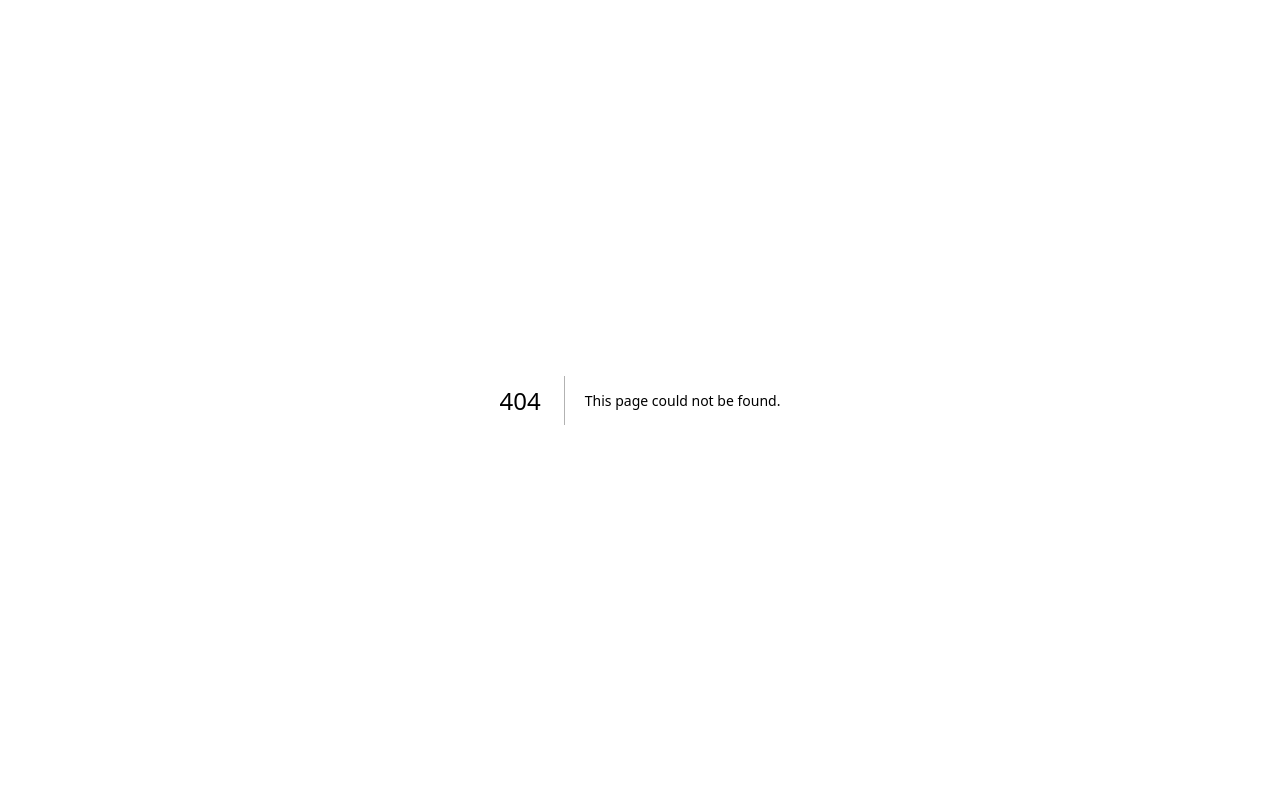
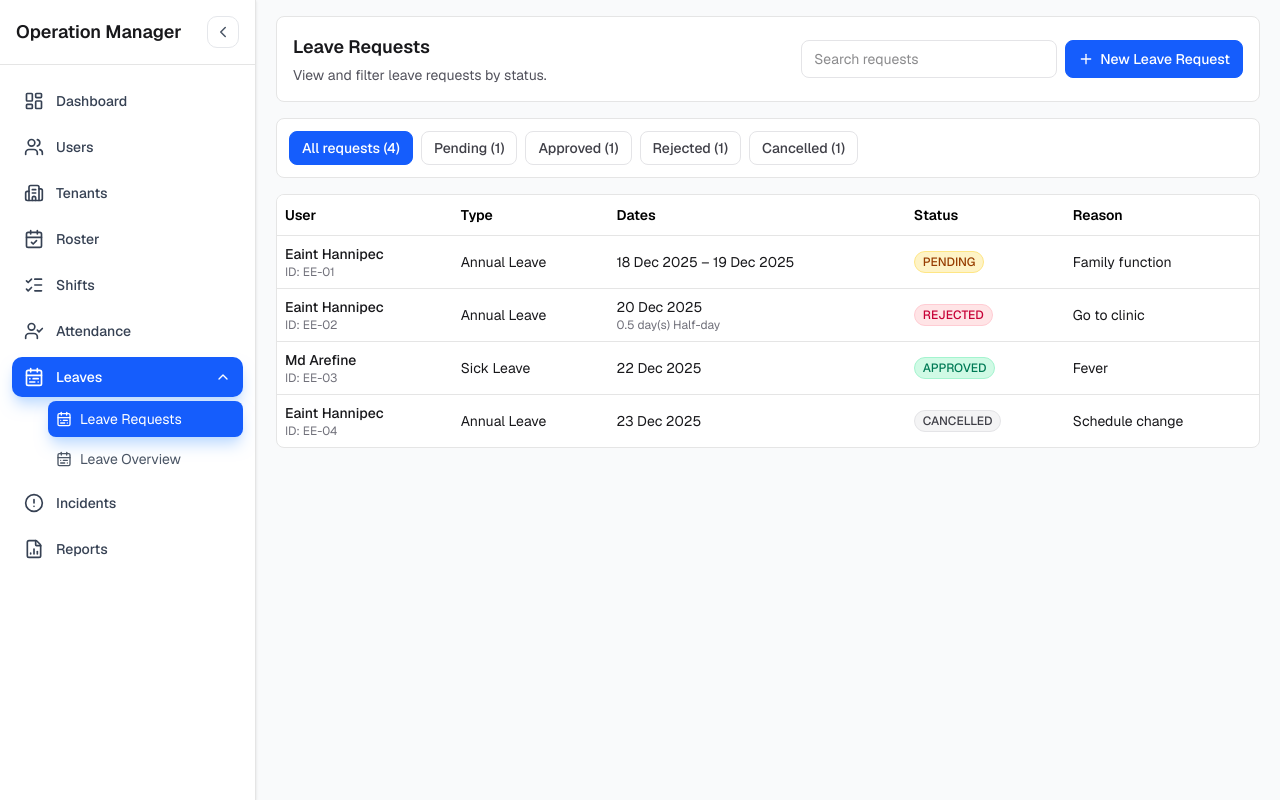
Before and after one commit to MdArefineAhamedJoy/oms, a Next.js app: page /om/leave/request in a window 1280 px wide. Before the commit this address had no page. Built offline with nearby package versions, Linux system fonts and the light colour scheme.

Commit message:
update request page

```diff
--- /dev/null
+++ b/src/app/(protected-route)/om/leave/layout.tsx
@@ -0,0 +1,3 @@
+export default function LeaveLayout({ children }: { children: React.ReactNode }) {
+  return <>{children}</>;
+}
--- /dev/null
+++ b/src/app/(protected-route)/om/leave/overview/page.tsx
@@ -0,0 +1,8 @@
+export default function Page() {
+  return (
+    <div className="rounded-md border bg-white p-6">
+      <h2 className="text-lg font-semibold">Leave Overview</h2>
+      <p className="mt-2 text-sm text-zinc-600">Summary of balances, upcoming leaves, and stats.</p>
+    </div>
+  );
+}
--- a/src/app/(protected-route)/om/leave/page.tsx
+++ b/src/app/(protected-route)/om/leave/page.tsx
@@ -1,13 +1,6 @@
-import Card from "@/components/Card";
+import { redirect } from "next/navigation";
 
 export default function Page() {
-  return (
-    <div className="space-y-4">
-      <Card title="Leave" description="OM: manage requests">
-        <div className="rounded-md border border-zinc-200 dark:border-zinc-800">
-          <div className="p-3 text-sm">Requests placeholder</div>
-        </div>
-      </Card>
-    </div>
-  );
+  // Default to the Overview tab
+  redirect("/om/leave/overview");
 }
--- /dev/null
+++ b/src/app/(protected-route)/om/leave/request/page.tsx
@@ -0,0 +1,148 @@
+"use client";
+
+import Link from "next/link";
+import { useMemo, useState } from "react";
+import DataTable, { Column } from "@/components/common/DataTable";
+import { cn } from "@/lib/utils";
+import rawData from "@/data/leave-requests.json";
+import { Plus } from "lucide-react";
+
+type LeaveStatus = "Pending" | "Approved" | "Rejected" | "Cancelled";
+
+type LeaveRow = {
+  id: string;
+  name: string;        // e.g., "Eaint Hannipec"
+  type: string;        // e.g., "Annual Leave"
+  dates: string;       // e.g., "20 Dec 2025 (0.5 day | Half-day)"
+  status: LeaveStatus; // "Pending" | "Approved" | "Rejected" | "Cancelled"
+  reason: string;      // e.g., "Go to clinic"
+};
+
+const DATA = rawData as LeaveRow[];
+const STATUS_ORDER: LeaveStatus[] = ["Pending", "Approved", "Rejected", "Cancelled"];
+
+const countByStatus: Record<LeaveStatus, number> = DATA.reduce((acc, r) => {
+  acc[r.status] = (acc[r.status] ?? 0) + 1;
+  return acc;
+}, { Pending: 0, Approved: 0, Rejected: 0, Cancelled: 0 } as Record<LeaveStatus, number>);
+
+function StatusBadge({ status }: { status: LeaveStatus }) {
+  const color =
+    status === "Approved"
+      ? "bg-emerald-100 text-emerald-700 border-emerald-200"
+      : status === "Pending"
+      ? "bg-amber-100 text-amber-800 border-amber-200"
+      : status === "Rejected"
+      ? "bg-rose-100 text-rose-700 border-rose-200"
+      : "bg-zinc-100 text-zinc-700 border-zinc-200";
+  return (
+    <span className={cn("inline-flex items-center rounded-full border px-2 py-0.5 text-xs font-medium uppercase", color)}>
+      {status}
+    </span>
+  );
+}
+
+function DatesCell({ value }: { value: string }) {
+  // Render "20 Dec 2025 (0.5 day | Half-day)" as:
+  // 20 Dec 2025
+  // 0.5 day(s)  Half-day
+  const match = value.match(/^(.+?)\s*\((.+)\)\s*$/);
+  if (!match) return <span>{value}</span>;
+  const main = match[1];
+  const extra = match[2].replace(/\s*\|\s*/, "  ").replace(/\b0\.5 day\b/, "0.5 day(s)");
+  return (
+    <div className="flex flex-col">
+      <span>{main}</span>
+      <span className="text-xs text-zinc-500">{extra}</span>
+    </div>
+  );
+}
+
+export default function Page() {
+  const [tab, setTab] = useState<"All" | LeaveStatus>("All");
+  const [q, setQ] = useState<string>("");
+
+  const filtered = useMemo(() => {
+    const base = tab === "All" ? DATA : DATA.filter((r) => r.status === tab);
+    const query = q.trim().toLowerCase();
+    if (!query) return base;
+    return base.filter((r) =>
+      [r.id, r.name, r.type, r.dates, r.status, r.reason]
+        .join(" ")
+        .toLowerCase()
+        .includes(query)
+    );
+  }, [tab, q]);
+
+  const columns: Column<LeaveRow>[] = [
+    {
+      key: "user",
+      header: "User",
+      accessor: (r) => (
+        <div className="flex flex-col">
+          <span className="font-medium text-zinc-900">{r.name}</span>
+          <span className="text-xs text-zinc-500">ID: {r.id}</span>
+        </div>
+      ),
+    },
+    { key: "type", header: "Type", accessor: (r) => r.type },
+    { key: "dates", header: "Dates", accessor: (r) => <DatesCell value={r.dates} /> },
+    { key: "status", header: "Status", accessor: (r) => <StatusBadge status={r.status} /> },
+    { key: "reason", header: "Reason", accessor: (r) => r.reason },
+  ];
+
+  const tabs = [
+    { label: `All requests (${DATA.length})`, value: "All" as const },
+    ...STATUS_ORDER.map((s) => ({ label: `${s} (${countByStatus[s]})`, value: s })),
+  ];
+
+  return (
+    <div className="space-y-4">
+      <div className="rounded-md border bg-white p-4">
+        <div className="flex flex-col gap-3 sm:flex-row sm:items-center sm:justify-between">
+          <div>
+            <h2 className="text-lg font-semibold">Leave Requests</h2>
+            <p className="mt-1 text-sm text-zinc-600">View and filter leave requests by status.</p>
+          </div>
+          <div className="flex w-full sm:w-auto items-center gap-2">
+            <input
+              value={q}
+              onChange={(e) => setQ(e.target.value)}
+              placeholder="Search requests"
+              className="w-full sm:w-64 rounded-md border border-zinc-200 bg-white px-3 py-2 text-sm outline-none focus:border-blue-500 focus:ring-2 focus:ring-blue-100"
+            />
+            <Link
+              href="#"
+              className="inline-flex items-center gap-1.5 rounded-md border border-blue-600 bg-blue-600 px-3 py-2 text-sm font-medium text-white hover:bg-blue-700"
+            >
+              <Plus size={16} />
+              New Leave Request
+            </Link>
+          </div>
+        </div>
+      </div>
+
+      <div className="rounded-md border bg-white p-3">
+        <div className="flex flex-wrap gap-2">
+          {tabs.map((t) => (
+            <button
+              key={t.value}
+              type="button"
+              onClick={() => setTab(t.value)}
+              className={cn(
+                "rounded-md border px-3 py-1.5 text-sm font-medium transition-colors",
+                t.value === tab
+                  ? "bg-blue-600 text-white border-blue-600"
+                  : "bg-white text-zinc-700 hover:bg-zinc-50 border-zinc-200"
+              )}
+            >
+              {t.label}
+            </button>
+          ))}
+        </div>
+      </div>
+
+      <DataTable<LeaveRow> columns={columns} data={filtered} stickyHeader />
+    </div>
+  );
+}
--- a/src/components/common/Sidebar.tsx
+++ b/src/components/common/Sidebar.tsx
@@ -14,39 +14,49 @@ import {
   Users,
   CalendarCheck,
   ListChecks,
-  Wallet,
   CalendarRange,
   FileChartColumn,
-  Settings,
   UserCheck,
   ChevronLeft,
   ChevronRight,
+  ChevronDown,
+  ChevronUp,
   Building2,
   AlertCircle,
 } from "lucide-react";
+import type { LucideIcon } from "lucide-react";
+
+// ==== Types ====
+type NavItem = {
+  label: string;
+  href?: string; // optional for parents that only toggle children
+  icon: LucideIcon;
+  roles: Role[];
+  children?: NavItem[];
+};
 
 // ==== All Items in Single Structure ====
-const ALL_ITEMS = [
-  // ───────── Admin ─────────
-  { label: "Dashboard", href: "/admin", icon: LayoutDashboard, roles: ["admin"] },
-  { label: "Users", href: "/admin/users", icon: Users, roles: ["admin"] },
-  { label: "Tenant", href: "/admin/tenants", icon: Building2, roles: ["admin"] },
-  { label: "Analytics", href: "/admin/analytics", icon: FileChartColumn, roles: ["admin"] },
-  { label: "Salary", href: "/admin/salary", icon: Wallet, roles: ["admin"] },
-  { label: "Settings", href: "/admin/settings", icon: Settings, roles: ["admin"] },
-
-  // ───────── OM ─────────
+const ALL_ITEMS: NavItem[] = [
+  // OM
   { label: "Dashboard", href: "/om", icon: LayoutDashboard, roles: ["om"] },
   { label: "Users", href: "/om/users", icon: Users, roles: ["om"] },
-    { label: "Tenants", href: "/om/tenants", icon: Building2, roles: ["om"] },
+  { label: "Tenants", href: "/om/tenants", icon: Building2, roles: ["om"] },
   { label: "Roster", href: "/om/roster", icon: CalendarCheck, roles: ["om"] },
   { label: "Shifts", href: "/om/shifts", icon: ListChecks, roles: ["om"] },
   { label: "Attendance", href: "/om/attendance", icon: UserCheck, roles: ["om"] },
-  { label: "Leave", href: "/om/leave", icon: CalendarRange, roles: ["om"] },
+  {
+    label: "Leaves",
+    icon: CalendarRange,
+    roles: ["om"],
+    children: [
+      { label: "Leave Requests", href: "/om/leave/request", icon: CalendarRange, roles: ["om"] },
+      { label: "Leave Overview", href: "/om/leave/overview", icon: CalendarRange, roles: ["om"] },
+    ],
+  },
   { label: "Incidents", href: "/om/incidents", icon: AlertCircle, roles: ["om"] },
   { label: "Reports", href: "/om/reports", icon: FileChartColumn, roles: ["om"] },
 
-  // ───────── Employee/Officer ─────────
+  // Employee/Officer
   { label: "Dashboard", href: "/employee", icon: LayoutDashboard, roles: ["employee"] },
   { label: "Attendance", href: "/employee/attendance", icon: UserCheck, roles: ["employee"] },
   { label: "Leave", href: "/employee/leave", icon: CalendarRange, roles: ["employee"] },
@@ -128,43 +138,15 @@ export default function Sidebar({ role, title = "", collapsed, onCollapse }: Sid
       {/* Scrollable Menu Section */}
       <nav className="flex-1 overflow-y-auto overflow-x-hidden py-4 px-3 custom-scrollbar">
         <div className="flex flex-col gap-1.5">
-          {items.map(({ label, href, icon: Icon }) => {
-            const isActive = pathname === href;
-
-            return (
-              <Link
-                key={href}
-                href={href}
-                className={cn(
-                  "group relative flex items-center gap-3 rounded-lg py-2.5 text-sm font-medium transition-all duration-200",
-                  current ? "justify-center px-2" : "px-3",
-                  isActive
-                    ? ACTIVE_STYLE[role]
-                    : "text-gray-700 hover:bg-gray-50 hover:text-gray-900"
-                )}
-              >
-                {/* Icon with fixed size container */}
-                <div className="flex-none w-5 h-5 flex items-center justify-center">
-                  <Icon size={20} className="flex-none" />
-                </div>
-
-                {/* Label with smooth fade */}
-                <span className={cn(
-                  "whitespace-nowrap transition-all duration-300 overflow-hidden",
-                  current ? "w-0 opacity-0" : "w-auto opacity-100"
-                )}>
-                  {label}
-                </span>
-
-                {/* Tooltip for collapsed state */}
-                {current && (
-                  <div className="absolute left-full ml-2 px-2 py-1 bg-gray-900 text-white text-xs rounded opacity-0 invisible group-hover:opacity-100 group-hover:visible transition-all duration-200 whitespace-nowrap z-50 pointer-events-none">
-                    {label}
-                  </div>
-                )}
-              </Link>
-            );
-          })}
+          {items.map((item) => (
+            <NavNode
+              key={item.href ?? item.label}
+              item={item}
+              role={role}
+              pathname={pathname}
+              collapsed={current}
+            />
+          ))}
         </div>
       </nav>
 
@@ -187,3 +169,90 @@ export default function Sidebar({ role, title = "", collapsed, onCollapse }: Sid
     </aside>
   );
 }
+
+// ================= Helper Components =================
+function NavNode({ item, role, pathname, collapsed }: { item: NavItem; role: Role; pathname: string; collapsed: boolean }) {
+  const Icon = item.icon;
+
+  const hasChildren = Array.isArray(item.children) && item.children.length > 0;
+  const childActive = hasChildren ? item.children!.some((c) => pathname === c.href) : false;
+  const isActive = (item.href ? pathname === item.href : false) || childActive;
+
+  // Track only user-toggle intent; actual open state is derived to avoid setState in effects
+  const [userOpen, setUserOpen] = useState(false);
+  const open = !collapsed && (userOpen || childActive);
+
+  if (!hasChildren) {
+    return (
+      <Link
+        href={item.href!}
+        className={cn(
+          "group relative flex items-center gap-3 rounded-lg py-2.5 text-sm font-medium transition-all duration-200",
+          collapsed ? "justify-center px-2" : "px-3",
+          isActive ? ACTIVE_STYLE[role] : "text-gray-700 hover:bg-gray-50 hover:text-gray-900"
+        )}
+      >
+        <div className="flex-none w-5 h-5 flex items-center justify-center">
+          <Icon size={20} className="flex-none" />
+        </div>
+        <span className={cn("whitespace-nowrap transition-all duration-300 overflow-hidden", collapsed ? "w-0 opacity-0" : "w-auto opacity-100")}>{item.label}</span>
+        {collapsed && (
+          <div className="absolute left-full ml-2 px-2 py-1 bg-gray-900 text-white text-xs rounded opacity-0 invisible group-hover:opacity-100 group-hover:visible transition-all duration-200 whitespace-nowrap z-50 pointer-events-none">
+            {item.label}
+          </div>
+        )}
+      </Link>
+    );
+  }
+
+  return (
+    <div className="flex flex-col">
+      <button
+        type="button"
+        onClick={() => !collapsed && setUserOpen((v) => !v)}
+        className={cn(
+          "group relative flex items-center gap-3 rounded-lg py-2.5 text-sm font-medium transition-all duration-200 cursor-pointer",
+          collapsed ? "justify-center px-2" : "px-3 w-full text-left",
+          isActive ? ACTIVE_STYLE[role] : "text-gray-700 hover:bg-gray-50 hover:text-gray-900"
+        )}
+        aria-expanded={!collapsed && open}
+        aria-haspopup="true"
+      >
+        <div className="flex-none w-5 h-5 flex items-center justify-center">
+          <Icon size={20} className="flex-none" />
+        </div>
+        <span className={cn("whitespace-nowrap transition-all duration-300 overflow-hidden", collapsed ? "w-0 opacity-0" : "w-auto opacity-100 flex-1")}>{item.label}</span>
+        {!collapsed && (open ? <ChevronUp size={16} /> : <ChevronDown size={16} />)}
+        {collapsed && (
+          <div className="absolute left-full ml-2 px-2 py-1 bg-gray-900 text-white text-xs rounded opacity-0 invisible group-hover:opacity-100 group-hover:visible transition-all duration-200 whitespace-nowrap z-50 pointer-events-none">
+            {item.label}
+          </div>
+        )}
+      </button>
+
+      {!collapsed && open && (
+        <div className="ml-9 mt-1 flex flex-col gap-1">
+          {item.children!.map((child) => {
+            const CIcon = child.icon;
+            const cActive = pathname === child.href;
+            return (
+              <Link
+                key={child.href}
+                href={child.href!}
+                className={cn(
+                  "group relative flex items-center gap-2 rounded-md py-2 pl-2 pr-3 text-sm transition-colors",
+                  cActive ? ACTIVE_STYLE[role] : "text-gray-600 hover:bg-gray-50 hover:text-gray-900"
+                )}
+              >
+                <div className="flex-none w-4 h-4 flex items-center justify-center">
+                  <CIcon size={16} className="flex-none" />
+                </div>
+                <span className="whitespace-nowrap">{child.label}</span>
+              </Link>
+            );
+          })}
+        </div>
+      )}
+    </div>
+  );
+}
--- /dev/null
+++ b/src/data/leave-requests.json
@@ -0,0 +1,34 @@
+[
+  {
+    "id": "EE-01",
+    "name": "Eaint Hannipec",
+    "type": "Annual Leave",
+    "dates": "18 Dec 2025 – 19 Dec 2025",
+    "status": "Pending",
+    "reason": "Family function"
+  },
+  {
+    "id": "EE-02",
+    "name": "Eaint Hannipec",
+    "type": "Annual Leave",
+    "dates": "20 Dec 2025 (0.5 day | Half-day)",
+    "status": "Rejected",
+    "reason": "Go to clinic"
+  },
+  {
+    "id": "EE-03",
+    "name": "Md Arefine",
+    "type": "Sick Leave",
+    "dates": "22 Dec 2025",
+    "status": "Approved",
+    "reason": "Fever"
+  },
+  {
+    "id": "EE-04",
+    "name": "Eaint Hannipec",
+    "type": "Annual Leave",
+    "dates": "23 Dec 2025",
+    "status": "Cancelled",
+    "reason": "Schedule change"
+  }
+]
```
